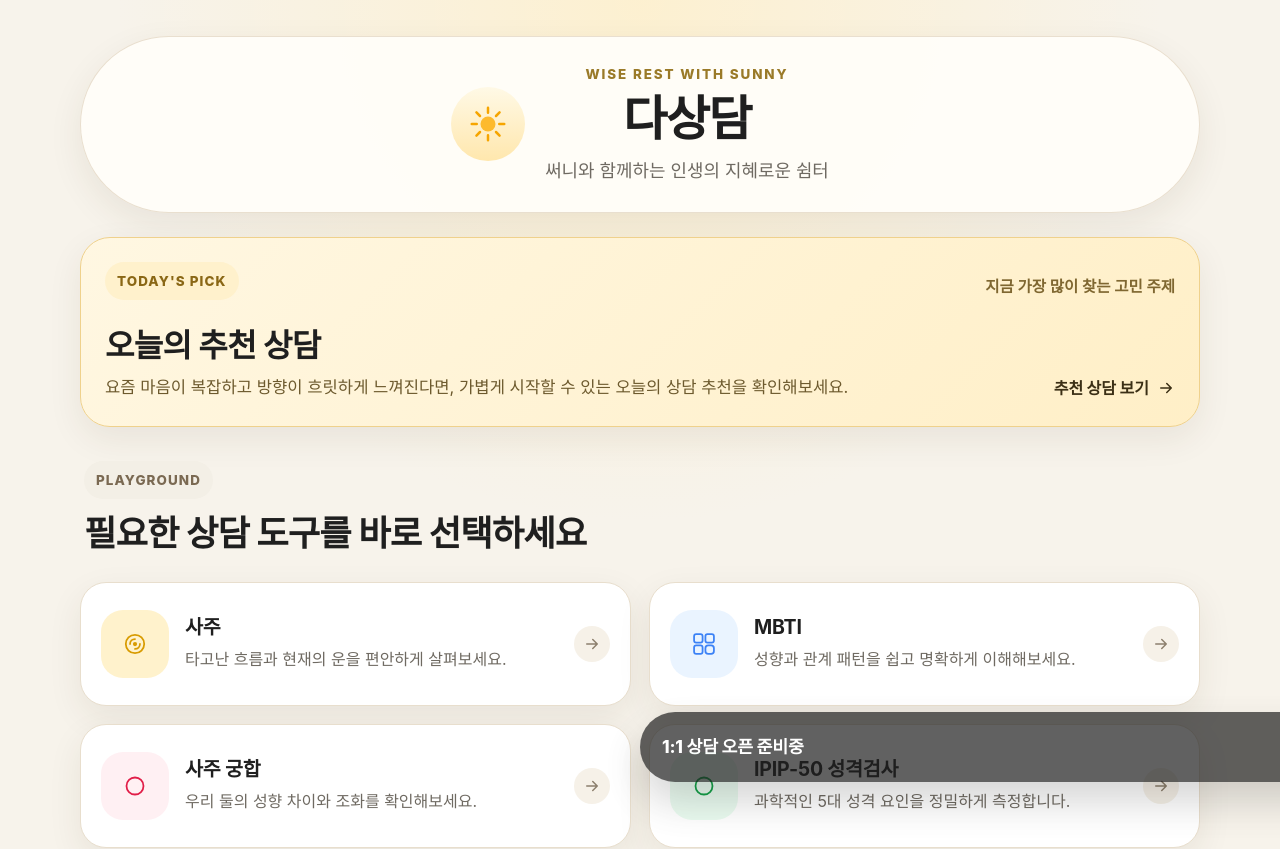
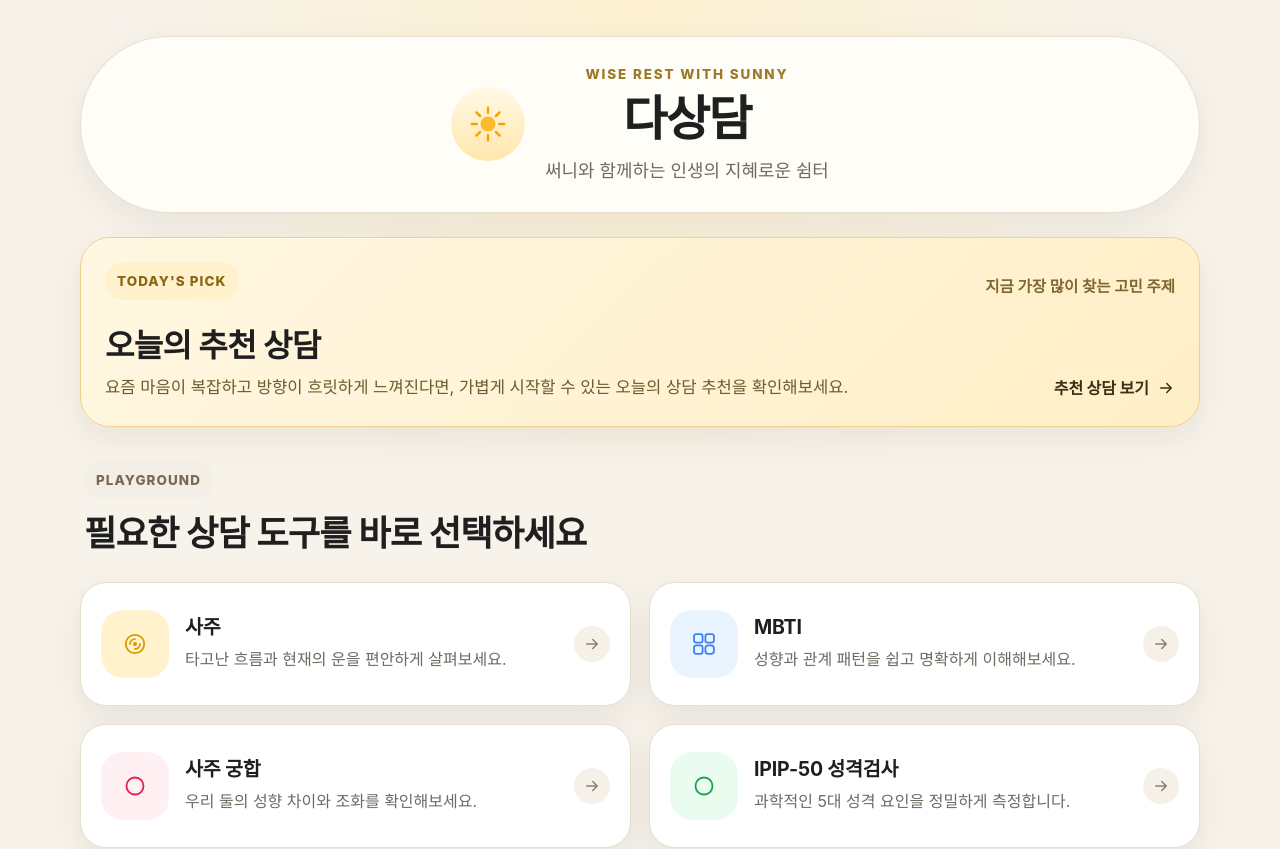
Before and after one commit to inhwoi7/dasangdam-main, a Next.js app: page / in a window 1280 px wide. Shown: the top 849 px of the page. Built offline with nearby package versions, Linux system fonts and the light colour scheme.

Commit message:
floating banner 제거

```diff
--- a/app/page.tsx
+++ b/app/page.tsx
@@ -425,30 +425,6 @@ export default function Page() {
         </section>
       </div>
 
-      {ACTIVE_CONSULT_CHANNEL ? (
-        <a
-          href={ACTIVE_CONSULT_CHANNEL.href}
-          target="_blank"
-          rel="noreferrer"
-          className="floatingConsult"
-          aria-label="1:1 상담 예약 바로가기"
-        >
-          <span className="floatingText">1:1 상담 예약</span>
-          <span className="floatingIcon">
-            <ArrowRightIcon />
-          </span>
-        </a>
-      ) : (
-        <div
-          className="floatingConsult disabled"
-          aria-label="1:1 상담 오픈 준비중"
-        >
-          <span className="floatingText">1:1 상담 오픈 준비중</span>
-          <span className="floatingIcon">
-            <ArrowRightIcon />
-          </span>
-        </div>
-      )}
     </main>
   );
 }
```
